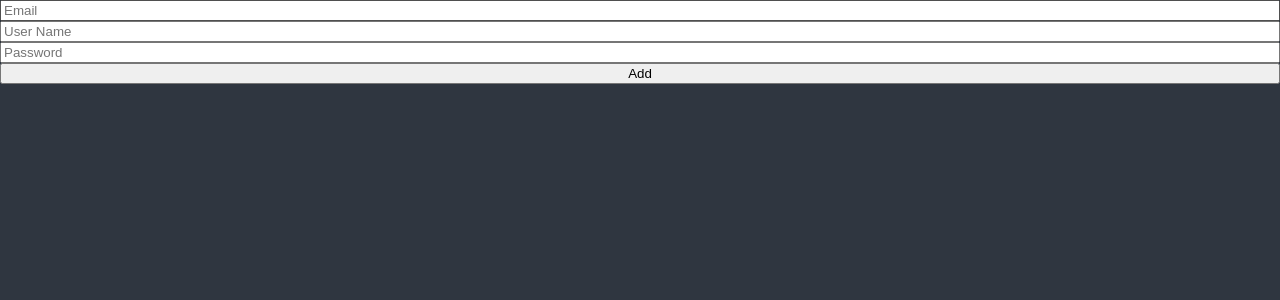
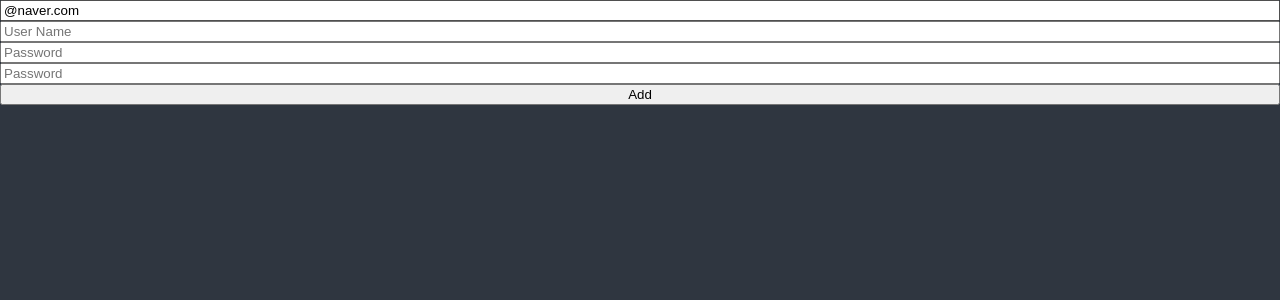
Before and after one commit to son426/study, a React (Create React App) app: page / in a window 1280 px wide. Shown: the top 300 px of the page. Built offline with nearby package versions, Linux system fonts and the light colour scheme.

Commit message:
[react-hook-form] 로그인

```diff
--- a/src/TodoList.tsx
+++ b/src/TodoList.tsx
@@ -29,9 +29,30 @@ import { useForm } from "react-hook-form";
 //   );
 // }
 
+interface IForm {
+  email: string;
+  userName: string;
+  password1: string;
+  password2: string;
+  extraError?: string;
+}
+
 function ToDoList() {
-  const { register, handleSubmit, formState } = useForm();
-  const onValid = (data: any) => console.log(data);
+  const { register, handleSubmit, formState, setError } = useForm<IForm>({
+    defaultValues: {
+      email: "@naver.com",
+    },
+  });
+  const onValid = (data: IForm) => {
+    if (data.password1 !== data.password2) {
+      setError(
+        "password2",
+        { message: "비밀번호가 다릅니다." },
+        { shouldFocus: true }
+      );
+    }
+    // setError("extraError", { message: "server is offline" });
+  };
   console.log(formState.errors);
   return (
     <div>
@@ -39,13 +60,28 @@ function ToDoList() {
         onSubmit={handleSubmit(onValid)}
         style={{ display: "flex", flexDirection: "column" }}
       >
-        <input {...register("email", { required: true })} placeholder="Email" />
         <input
-          {...register("userName", { required: true })}
+          {...register("email", {
+            required: "write here",
+            pattern: {
+              value: /^[A-Za-z0-9._%+-]+@naver.com$/,
+              message: "only naver.com email",
+            },
+          })}
+          placeholder="Email"
+        />
+        <span>{formState.errors.email?.message}</span>
+        <input
+          {...register("userName", {
+            required: "write here",
+            validate: (value) =>
+              value.includes("nico") ? "no nicos allowed" : true,
+          })}
           placeholder="User Name"
         />
+        <span>{formState.errors.userName?.message}</span>
         <input
-          {...register("password", {
+          {...register("password1", {
             required: "password is required",
             minLength: {
               value: 5,
@@ -54,7 +90,20 @@ function ToDoList() {
           })}
           placeholder="Password"
         />
+        <span>{formState.errors.password1?.message}</span>
+        <input
+          {...register("password2", {
+            required: "password is required",
+            minLength: {
+              value: 5,
+              message: "your password is too short",
+            },
+          })}
+          placeholder="Password"
+        />
+        <span>{formState.errors.password2?.message}</span>
         <button>Add</button>
+        <span>{formState.errors.extraError?.message}</span>
       </form>
     </div>
   );
```
